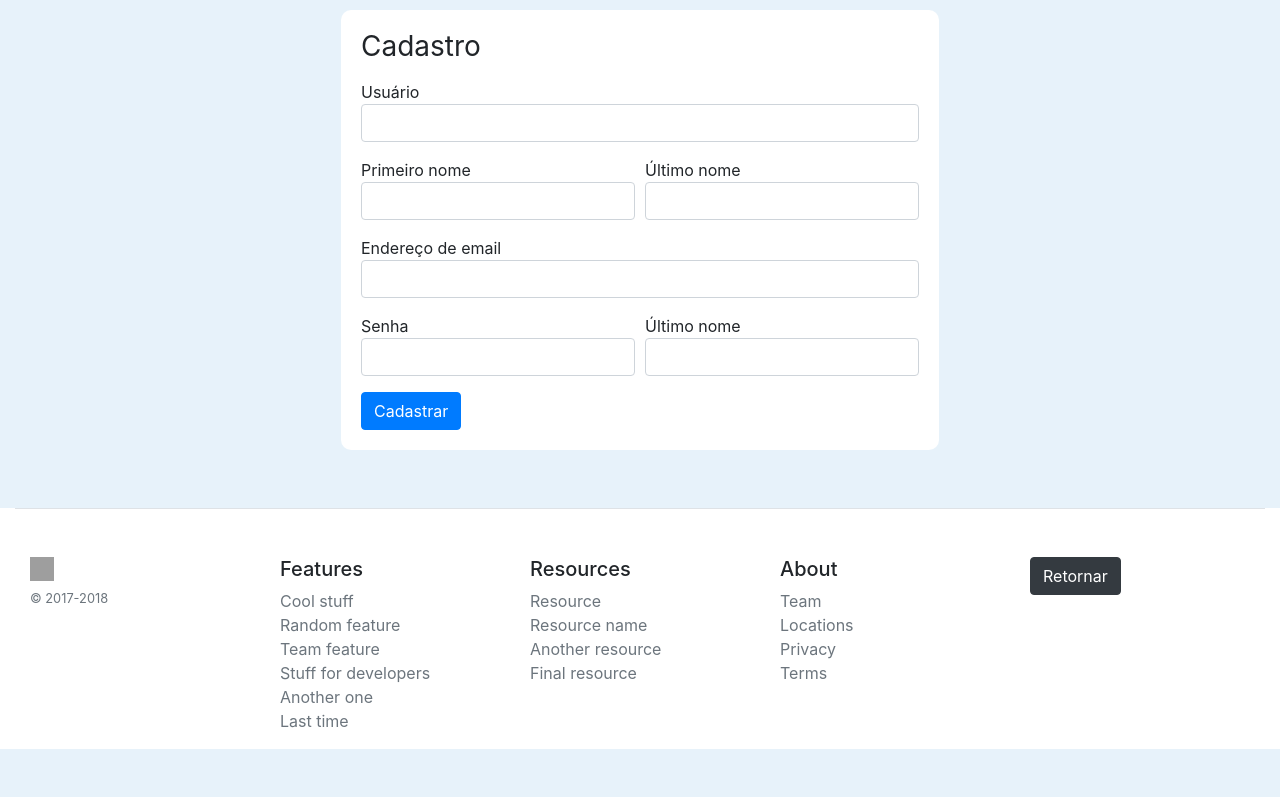
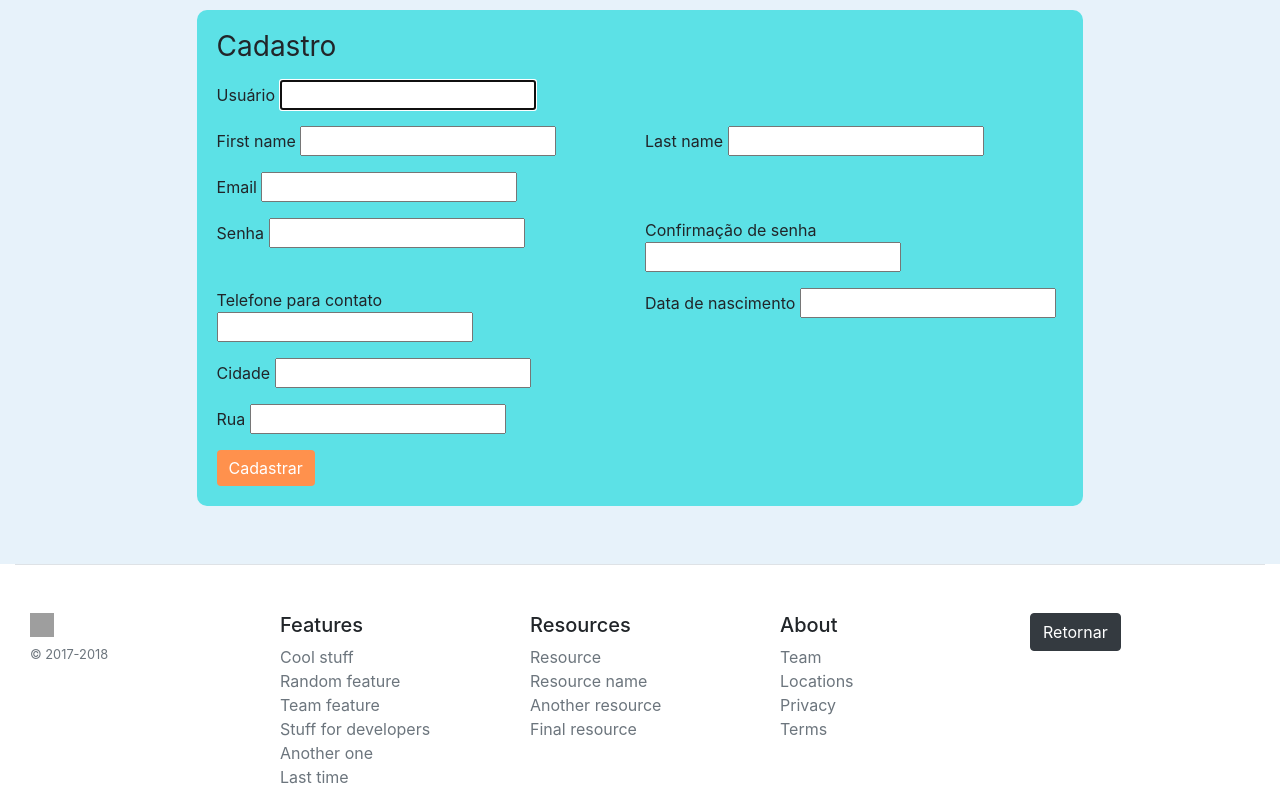
Before and after one commit to LuizFelipeGondim/django-auline, a Django app: a page that uses templates/cadastro.html in a window 1280 px wide. Shown: the part 86-890 px from the top of the page. Run offline with Django 3.2, Linux system fonts and the light colour scheme; some libraries are stand-ins or nearby versions; grey boxes are pictures that could not be loaded.

Commit message:
Estrutura de cadastro finalizada

```diff
--- a/publicacoes/forms.py
+++ b/publicacoes/forms.py
@@ -5,4 +5,4 @@ class AnimalForm(ModelForm):
     class Meta:
         model = Animal
         fields = ['nome', 'caracteristicas', 'imagem', 'sexo', 'vacinado', 'vermifugado',
-        'categoria', 'castrado', 'cidade', 'rua', 'numero', 'porte']
+        'categoria', 'castrado', 'cidade', 'rua', 'porte']
--- a/publicacoes/models.py
+++ b/publicacoes/models.py
@@ -31,10 +31,10 @@ class Animal(models.Model):
     vacinado = models.BooleanField('Vacinado', blank=True)
     vermifugado = models.BooleanField('Vermifugado', blank=True)
     castrado = models.BooleanField('Castrado', blank=True)
-
+    estado = models.CharField('Estado', max_length=50)
     cidade = models.CharField('Cidade', max_length=50)
     rua = models.CharField('Rua', max_length=70)
-    numero = models.CharField('Número', max_length=5)
+
 
     class Meta:
         ordering = ('-data_pub', )
--- a/requeriments.txt
+++ b/requeriments.txt
@@ -1,5 +1,6 @@
 asgiref==3.2.5
 Django==3.0.4
+django-crispy-forms==1.9.0
 Pillow==7.0.0
 pytz==2019.3
 sqlparse==0.3.1
--- a/static/css/style.css
+++ b/static/css/style.css
@@ -19,9 +19,16 @@ body{
     margin: 10px;
     padding: 20px;
     border-radius: 10px;
-    background-color: #ffffff ;
+    background-color: #5ce1e6 ;
+}
+.btn-primary{
+    background-color: #ff914d;
+    border: 0px;
 }
 
+.btn-primary:hover{
+    background-color: #f5a473;
+}
 .row{
     margin: 0;
 }
--- a/templates/cadastro.html
+++ b/templates/cadastro.html
@@ -28,16 +28,35 @@
       </div>
       <div class="form-row">
         <div class="form-group col-md-6">
-          {{ form.password.label }}
-          {{ form.password }}
+          {{ form.password1.label }}
+          {{ form.password1 }}
         </div>
         <div class="form-group col-md-6">
-          {{ form.last_name.label }}
-          {{ form.last_name }}
+          {{ form.password2.label }}
+          {{ form.password2 }}
         </div>
       </div>
-      <button type="submit" class="btn btn-primary">Cadastrar</button>
+      <div class="form-row">
+        <div class="form-group col-md-6">
+          {{ form_perfil.telefone.label }}
+          {{ form_perfil.telefone }}
+        </div>
+        <div class="form-group col-md-6">
+          {{ form_perfil.data_de_nascimento.label }}
+          {{ form_perfil.data_de_nascimento }}
+        </div>
+      </div>
+      <div class="form-group">
+        {{ form_perfil.cidade_usuario.label }}
+        {{ form_perfil.cidade_usuario }}
+      </div>
+      <div class="form-group">
+        {{ form_perfil.rua_usuario.label }}
+        {{ form_perfil.rua_usuario }}
+      </div>
+      <input type="submit" class="btn btn-primary" value="Cadastrar">
     </form>
   </div>
+
 </div>
 {% endblock conteudo %}
--- a/users/forms.py
+++ b/users/forms.py
@@ -1,15 +1,30 @@
-from django.forms import ModelForm
+
 from django import forms
+from .models import Perfil
 from django.contrib.auth.models import User
+from django.contrib.auth.forms import UserCreationForm
 
-class UserModelForm(forms.ModelForm):
+class UserForm(UserCreationForm):
+    email = forms.EmailField(required=True)
+    first_name = forms.CharField(max_length=40)
+    last_name = forms.CharField(max_length=40)
+
     class Meta:
         model = User
-        fields = ['username', 'email', 'password', 'last_name', 'first_name']
-        widgets = {
-            'last_name': forms.TextInput(attrs={'class':'form-control', 'max-length': 100}),
-            'first_name': forms.TextInput(attrs={'class':'form-control', 'max-length': 100}),
-            'password': forms.PasswordInput(attrs={'class':'form-control', 'max-length': 30}),
-            'email': forms.TextInput(attrs={'class':'form-control', 'max-length': 100}),
-            'username': forms.TextInput(attrs={'class':'form-control', 'max-length': 100}),
-        }
+        fields = ('username', 'email', 'first_name', 'last_name', 'password1', 'password2')
+
+    def save(self, commit=True):
+        user = super().save(commit=False)
+
+        user.email = self.cleaned_data['email']
+        user.first_name = self.cleaned_data['first_name']
+        user.last_name = self.cleaned_data['last_name']
+
+        if commit:
+            user.save()
+        return user
+
+class PerfilForm(forms.ModelForm):
+    class Meta:
+        model = Perfil
+        fields = ('data_de_nascimento', 'telefone', 'foto', 'cidade_usuario', 'estado_usuario', 'rua_usuario')
--- a/users/models.py
+++ b/users/models.py
@@ -1,21 +1,24 @@
 from django.db import models
-from django.db.models.signals import post_save
-from django.dispatch import receiver
 from django.contrib.auth.models import User
+'''from django.db.models.signals import post_save
+from django.dispatch import receiver'''
 
 class Perfil(models.Model):
+
     user = models.OneToOneField(User, on_delete=models.CASCADE)
-    endereco = models.CharField('Endereço', max_length=30, blank=True)
-    data_de_nascimento = models.DateField('Data de nascimento', null=True, blank=True, auto_now=True)
-    telefone = models.CharField('Telefone', max_length=15)
-    foto = models.ImageField('Foto de Perfil', upload_to='perfil')
+    data_de_nascimento = models.DateField('Data de nascimento', max_length=10)
+    telefone = models.CharField('Telefone para contato', max_length=15)
+    foto = models.ImageField('Foto de Perfil', upload_to='perfil', default='unknow.png')
+    estado_usuario = models.CharField('Estado', max_length=50, blank=True)
+    cidade_usuario = models.CharField('Cidade', max_length=50, blank=True)
+    rua_usuario = models.CharField('Rua', max_length=70, blank=True)
 
     def __str__(self):
         return self.user.username
 
-
+'''
 @receiver(post_save, sender=User)
 def create_or_update_user_perfil(sender, instance, created, **kwargs):
     if created:
         Perfil.objects.create(user=instance)
-    instance.perfil.save()
+    instance.perfil.save()'''
--- a/users/views.py
+++ b/users/views.py
@@ -1,18 +1,37 @@
-from django.shortcuts import render
+from django.shortcuts import render, redirect
 from django.contrib.auth.decorators import login_required #@login_required
-from users.forms import UserModelForm
+from users.forms import UserForm, PerfilForm
+from django.contrib.auth import login as auth_login, authenticate
 
 def cadastro(request):
-    form = UserModelForm(request.POST or None)
+    if request.method == 'POST':
+        form = UserForm(request.POST)
+        form_perfil = PerfilForm(request.POST)
 
-    context = {'form':form}
-    if request.method == 'POST':
-        if form.is_valid():
-            form.save()
-            return login(request)
+        if form.is_valid() and form_perfil.is_valid():
+            user = form.save()
 
-    return render(request, 'cadastro.html', context)
+            perfil = form_perfil.save(commit=False)
+            perfil.user = user
+
+            perfil.save()
+
+            username = form.cleaned_data.get('username')
+            password = form.cleaned_data.get('password1')
+            user = authenticate(username=username, password=password)
+            auth_login(request, user)
+            return redirect('login')
+    else:
+        form = UserForm(request.POST)
+        form_perfil = PerfilForm(request.POST)
+
+    contexto = {
+        'form':form,
+        'form_perfil':form_perfil,
+    }
+
+    return render(request, 'cadastro.html', contexto)
+
 
 def login(request):
-    form = LoginModelForm(request.POST or None)
-    context = {'form':form}
+    return render(request, 'registration/login.html')
```
Also changed, not shown: users/admin.py (+6 -6 lines), db.sqlite3, media/perfil/unknow.png (added), publicacoes/migrations/0010_auto_20200403_1905.py (added), users/migrations/0003_auto_20200403_1905.py (added), users/migrations/0004_remove_perfil_endereco.py (added), users/migrations/0005_auto_20200404_0445.py (added), users/migrations/0006_auto_20200408_1731.py (added), users/migrations/0007_auto_20200408_2202.py (added), users/urls.py (line endings or trailing spaces).
